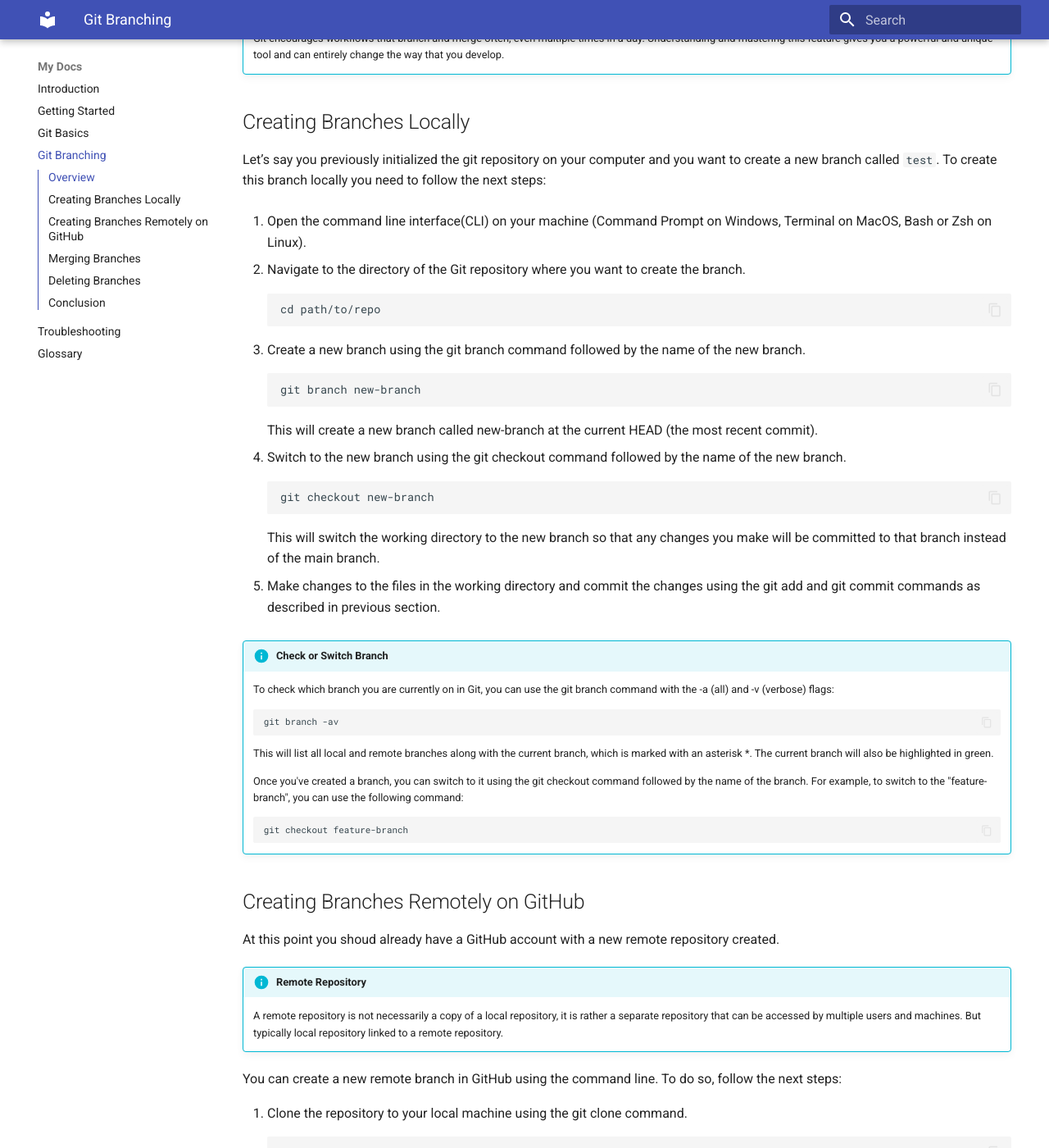
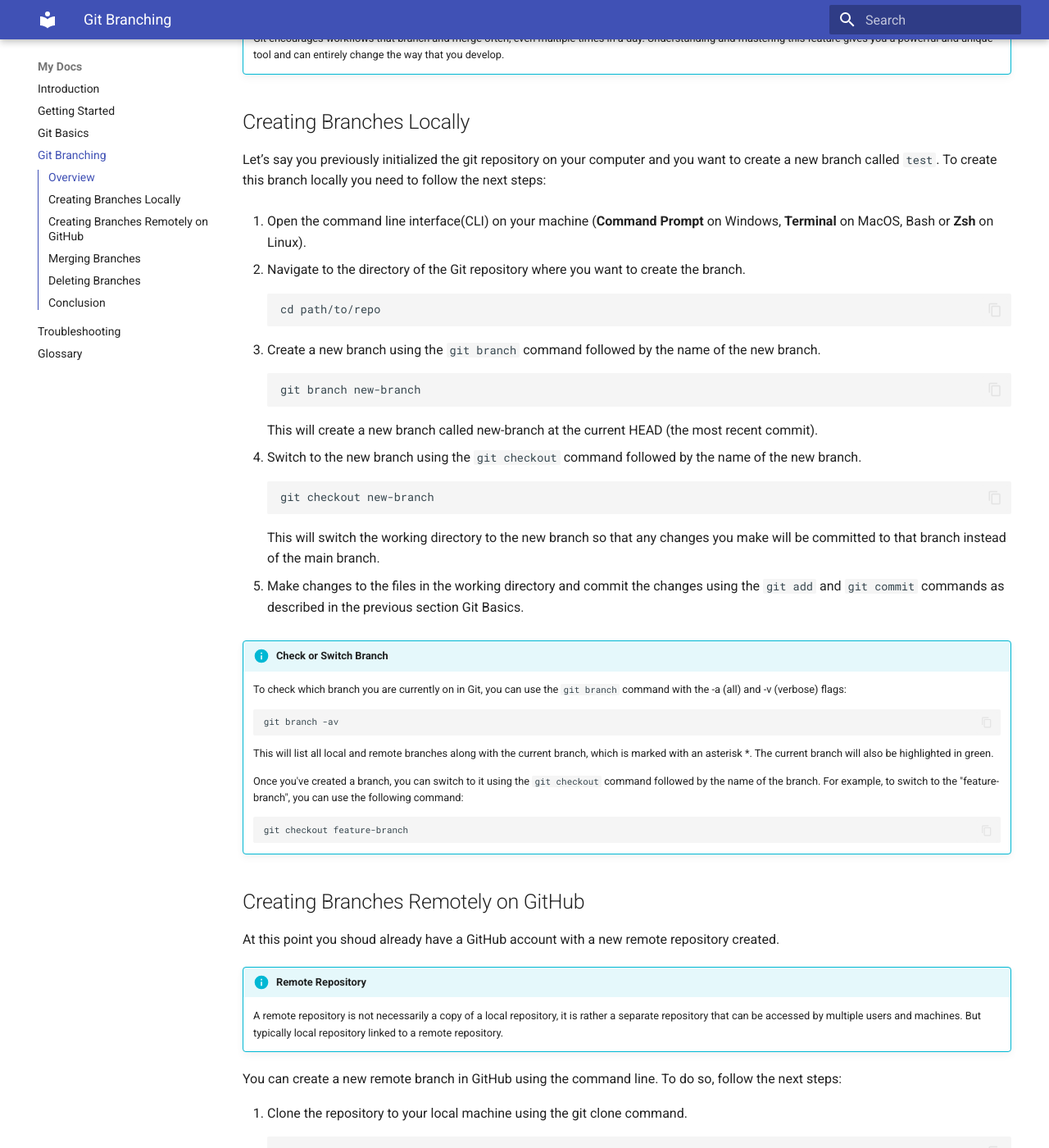
Before and after one commit to npaik/Comm-Docs-Project-Alx-Tony, an MkDocs documentation site: the page built from docs/task3.md, in a window 1280 px wide and 1400 px high, scrolled down 547 px. Shown: the whole window at 82% size. Built offline with MkDocs 1.6.1 and Material for MkDocs 9.7.7, drawn with Linux system fonts in a browser that asks for light colours; some of the changed text lies outside the part shown.

Commit message:
minor changes to section formatting

````diff
--- a/docs/task3.md
+++ b/docs/task3.md
@@ -2,7 +2,7 @@
 
 ## Overview
 
-This section will guide you on how to use the git branch command and will explain overall Git branching model. You will also see how to create, delete and merge branches.
+This section will guide you on how to use the `git branch` command and will explain overall Git branching model. You will also see how to create, delete and merge branches.
 
 Branching means you diverge from the main line of development and continue to do work without messing with that main line. The flowchart below shows the basic workflow while using the branches with GIT.
 ``` mermaid
@@ -25,34 +25,34 @@ graph LR
 Let’s say you previously initialized the git repository on your computer and you want to create a new branch called ```test```.
 To create this branch locally you need to follow the next steps:
 
-1. Open the command line interface(CLI) on your machine (Command Prompt on Windows, Terminal on MacOS, Bash or Zsh on Linux).
+1. Open the command line interface(CLI) on your machine (**Command Prompt** on Windows, **Terminal** on MacOS, Bash or **Zsh** on Linux).
 
 2. Navigate to the directory of the Git repository where you want to create the branch.
   ```
   cd path/to/repo
   ```
 
-3. Create a new branch using the git branch command followed by the name of the new branch.
+3. Create a new branch using the `git branch` command followed by the name of the new branch.
  ```
  git branch new-branch
  ```
 This will create a new branch called new-branch at the current HEAD (the most recent commit).
 
-4. Switch to the new branch using the git checkout command followed by the name of the new branch.
+4. Switch to the new branch using the `git checkout` command followed by the name of the new branch.
  ```
  git checkout new-branch
  ```
  This will switch the working directory to the new branch so that any changes you make will be committed to that branch instead of the main branch.
 
-5. Make changes to the files in the working directory and commit the changes using the git add and git commit commands as described in previous section.
+5. Make changes to the files in the working directory and commit the changes using the `git add` and `git commit` commands as described in the previous section Git Basics.
 !!! info "Check or Switch Branch"
-    To check which branch you are currently on in Git, you can use the git branch command with the -a (all) and -v (verbose) flags:
+    To check which branch you are currently on in Git, you can use the `git branch` command with the -a (all) and -v (verbose) flags:
     ```
     git branch -av
     ```
     This will list all local and remote branches along with the current branch, which is marked with an asterisk *. The current branch will also be highlighted in green.
 
-    Once you've created a branch, you can switch to it using the git checkout command followed by the name of the branch. For example, to switch to the "feature-branch", you can use the following command:
+    Once you've created a branch, you can switch to it using the `git checkout` command followed by the name of the branch. For example, to switch to the "feature-branch", you can use the following command:
     ```
     git checkout feature-branch
     ```
````
Also changed, not shown: other parts of docs/task3.md (+2 -2 lines), 2 other files.
